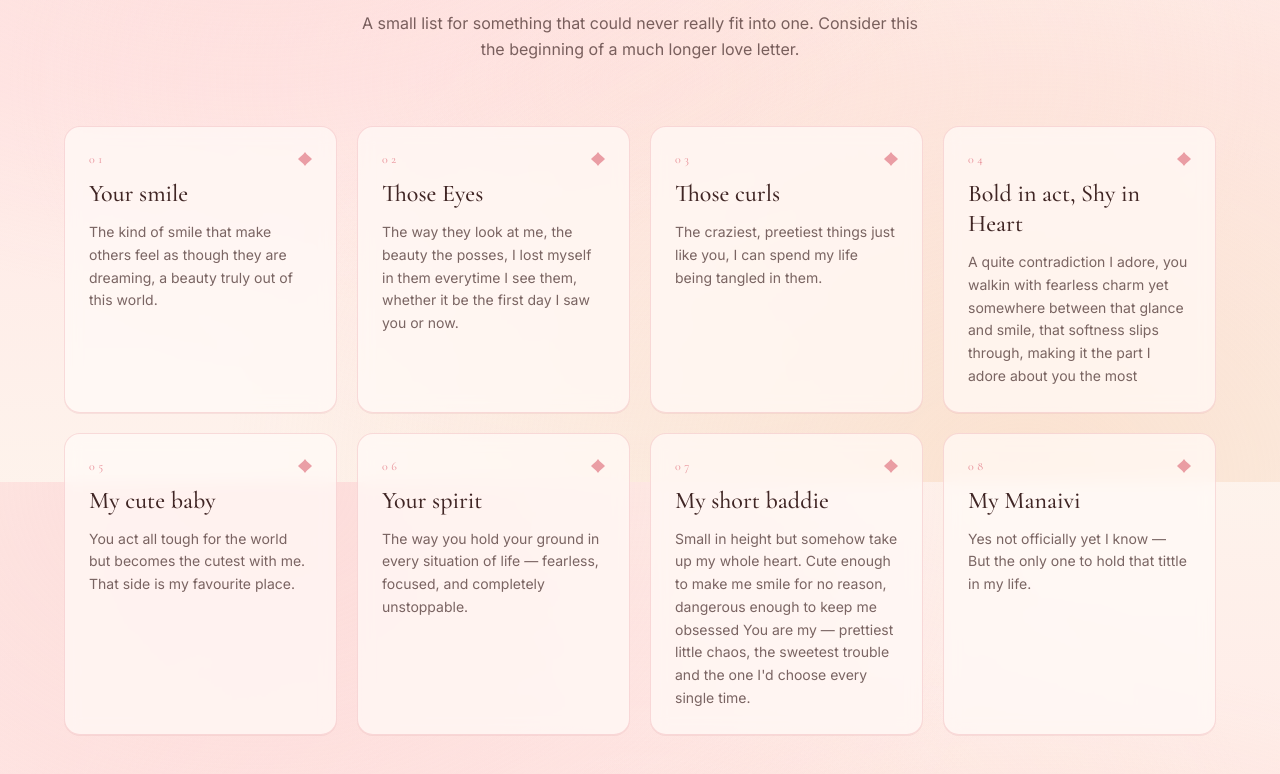
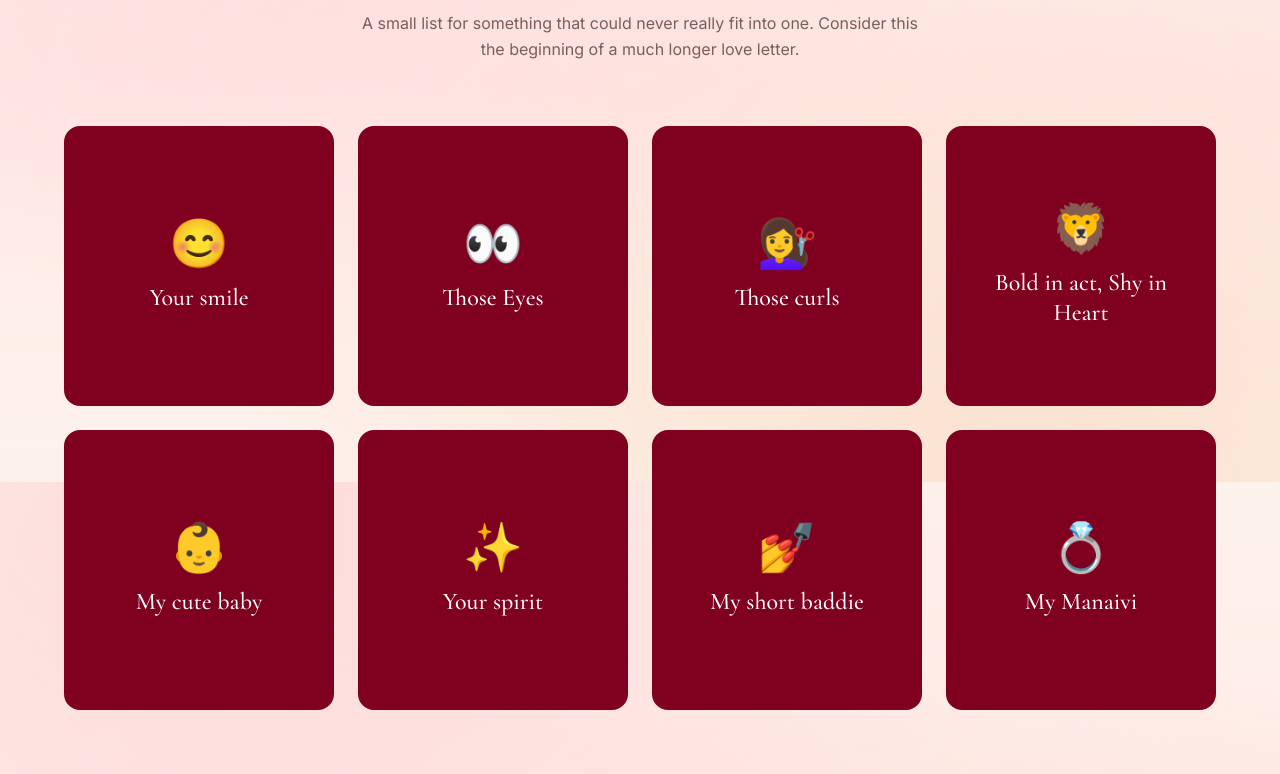
Before and after one commit to BLINDERSBLADE/shri, a Next.js app: page / in a window 1280 px wide. Shown: the part 1918-2692 px from the top of the page. Built offline with nearby package versions, Linux system fonts and the light colour scheme; no server answers.

Commit message:
feat: enhance reasons component with flip cards and styling
Add flip card interaction, emojis, and maroon styling for engaging experience.

```diff
--- a/app/globals.css
+++ b/app/globals.css
@@ -1,5 +1,6 @@
 @import 'tailwindcss';
 @import 'tw-animate-css';
+@import url('https://fonts.googleapis.com/css2?family=Quicksand:wght@400;500;600;700&display=swap');
 
 @custom-variant dark (&:is(.dark *));
 
@@ -42,6 +43,7 @@
   --font-sans: var(--font-body), ui-sans-serif, system-ui, sans-serif;
   --font-serif: var(--font-display), 'Cormorant Garamond', ui-serif, Georgia, serif;
   --font-mono: ui-monospace, 'SFMono-Regular', Menlo, monospace;
+  --font-cute: 'Quicksand', sans-serif;
 
   --color-background: var(--background);
   --color-foreground: var(--foreground);
@@ -238,4 +240,62 @@
     background-size: 22px 22px, 33px 33px;
     background-position: 0 0, 11px 11px;
   }
+
+  /* Flip card animations */
+  @keyframes flip-in {
+    0% {
+      transform: rotateY(0deg);
+    }
+    100% {
+      transform: rotateY(180deg);
+    }
+  }
+
+  @keyframes flip-out {
+    0% {
+      transform: rotateY(180deg);
+    }
+    100% {
+      transform: rotateY(0deg);
+    }
+  }
+
+  .flip-card-container {
+    perspective: 1000px;
+    height: 280px;
+  }
+
+  .flip-card-inner {
+    position: relative;
+    width: 100%;
+    height: 100%;
+    transition: transform 0.6s;
+    transform-style: preserve-3d;
+  }
+
+  .flip-card-inner.flipped {
+    transform: rotateY(180deg);
+  }
+
+  .flip-card-front,
+  .flip-card-back {
+    position: absolute;
+    width: 100%;
+    height: 100%;
+    backface-visibility: hidden;
+    display: flex;
+    flex-direction: column;
+    justify-content: center;
+    align-items: center;
+  }
+
+  .flip-card-back {
+    transform: rotateY(180deg);
+  }
+
+  @media (prefers-reduced-motion: reduce) {
+    .flip-card-inner {
+      transition: none;
+    }
+  }
 }
--- a/components/reasons.tsx
+++ b/components/reasons.tsx
@@ -1,39 +1,60 @@
+'use client'
+
+import { useState } from 'react'
+
 const reasons = [
   {
     title: "Your smile",
     body: "The kind of smile that make others feel as though they are dreaming, a beauty truly out of this world.",
+    emoji: "😊"
   },
   {
     title: "Those Eyes",
     body: "The way they look at me, the beauty the posses, I lost myself in them everytime I see them, whether it be the first day I saw you or now.",
+    emoji: "👀"
   },
   {
     title: "Those curls",
     body: "The craziest, preetiest things just like you, I can spend my life being tangled in them.",
+    emoji: "💇‍♀️"
   },
   {
     title: "Bold in act, Shy in Heart",
     body: "A quite contradiction I adore, you walkin with fearless charm yet somewhere between that glance and smile, that softness slips through, making it the part I adore about you the most",
+    emoji: "🦁"
   },
   {
     title: "My cute baby",
     body: "You act all tough for the world but becomes the cutest with me. That side is my favourite place.",
+    emoji: "👶"
   },
   {
     title: "Your spirit",
     body: "The way you hold your ground in every situation of life — fearless, focused, and completely unstoppable.",
+    emoji: "✨"
   },
   {
     title: "My short baddie",
-    body: "Small in height but somehow take up my whole heart. Cute enough to make me smile for no reason, dangerous enough to keep me obsessed You are my — prettiest little chaos, the sweetest trouble and the one I'd choose every single time.",
+    body: "Small in height but somehow take up my whole heart. Cute enough to make me smile for no reason, dangerous enough to keep me obsessed You are my — prettiest little chaos, the sweetest trouble and the one I&rsquo;d choose every single time.",
+    emoji: "💅"
   },
   {
     title: "My Manaivi",
     body: "Yes not officially yet I know — But the only one to hold that tittle in my life.",
+    emoji: "💍"
   },
 ]
 
 export function Reasons() {
+  const [flipped, setFlipped] = useState<Record<string, boolean>>({})
+
+  const toggleFlip = (title: string) => {
+    setFlipped(prev => ({
+      ...prev,
+      [title]: !prev[title]
+    }))
+  }
+
   return (
     <section className="relative w-full px-6 py-28 md:py-36">
       <div className="mx-auto max-w-6xl">
@@ -50,35 +71,30 @@ export function Reasons() {
           </p>
         </div>
 
-        <div className="grid gap-5 sm:grid-cols-2 lg:grid-cols-4">
-          {reasons.map((r, i) => (
-            <article
+        <div className="grid gap-6 sm:grid-cols-2 lg:grid-cols-4">
+          {reasons.map((r) => (
+            <div
               key={r.title}
-              className="group relative flex flex-col gap-3 rounded-2xl border border-rose/20 bg-card/70 p-6 shadow-[0_1px_0_0_oklch(0.8_0.06_15_/_0.25)] backdrop-blur-sm transition-all duration-500 hover:-translate-y-1 hover:border-rose/60 hover:bg-card/90 hover:shadow-[0_10px_40px_-20px_oklch(0.6_0.15_15_/_0.35)]"
+              className="flip-card-container cursor-pointer"
+              onClick={() => toggleFlip(r.title)}
             >
-              <div className="flex items-center justify-between">
-                <span className="font-serif text-xs uppercase tracking-[0.3em] text-rose/70">
-                  {String(i + 1).padStart(2, "0")}
-                </span>
-                <svg
-                  width="14"
-                  height="14"
-                  viewBox="0 0 14 14"
-                  className="text-rose/60 transition-transform duration-500 group-hover:rotate-45 group-hover:text-rose"
-                  fill="currentColor"
-                  aria-hidden="true"
-                >
-                  <path d="M7 0 C 9 3, 11 4, 14 7 C 11 10, 9 11, 7 14 C 5 11, 3 10, 0 7 C 3 4, 5 3, 7 0 Z" />
-                </svg>
+              <div className={`flip-card-inner ${flipped[r.title] ? 'flipped' : ''}`}>
+                {/* Front */}
+                <div className="flip-card-front rounded-2xl border-2 border-[#800020] bg-[#800020] p-6 flex flex-col items-center justify-center gap-4">
+                  <span className="text-5xl">{r.emoji}</span>
+                  <h3 className="font-serif text-2xl font-medium text-center text-white leading-tight">
+                    {r.title}
+                  </h3>
+                </div>
+
+                {/* Back */}
+                <div className="flip-card-back rounded-2xl border-2 border-[#800020] bg-[#800020] p-6 flex flex-col items-center justify-center">
+                  <p className="font-cute italic text-sm leading-relaxed text-white text-center">
+                    {r.body}
+                  </p>
+                </div>
               </div>
-              <h3 className="font-serif text-2xl font-medium leading-tight text-ink">
-                {r.title}
-              </h3>
-              <p
-                className="font-sans text-sm leading-relaxed text-ink/70"
-                dangerouslySetInnerHTML={{ __html: r.body }}
-              />
-            </article>
+            </div>
           ))}
         </div>
       </div>
```
